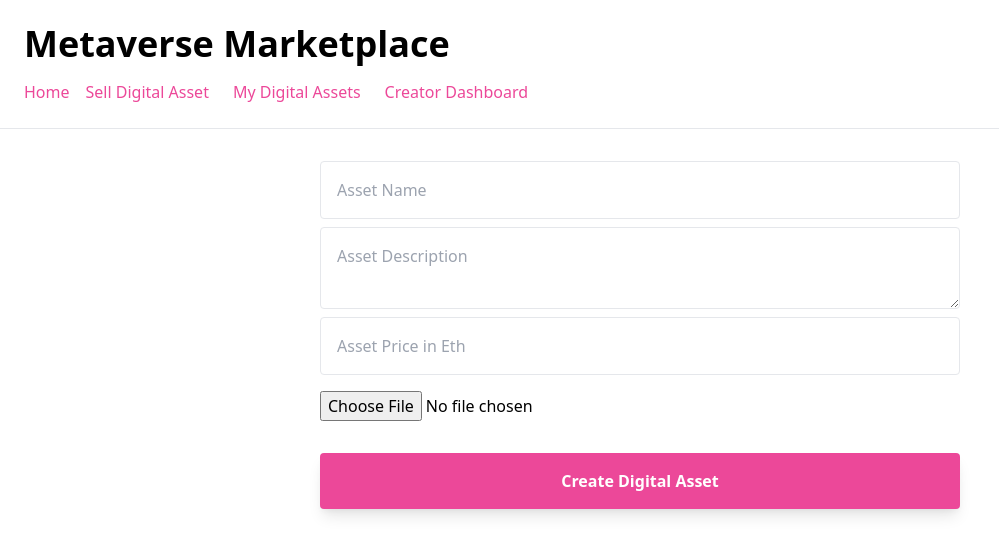
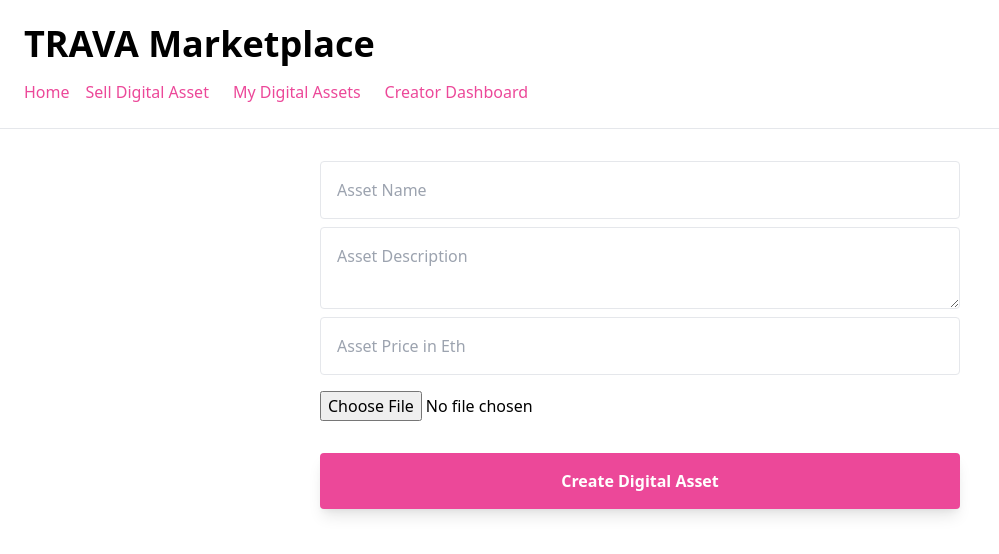
Before and after one commit to ducchinhbka/nft-marketplace, a Next.js app: page /create-item in a window 1280 px wide. Shown: the top 554 px of the page, without its empty margins (0-999 px from the left). Built offline with nearby package versions, Linux system fonts and the light colour scheme; what ipfs-http-client would draw is missing.

Commit message:
fix a little

```diff
--- a/config.js
+++ b/config.js
@@ -1,2 +1,2 @@
-export const nftmarketaddress = "0x9fE46736679d2D9a65F0992F2272dE9f3c7fa6e0";
-export const nftaddress = "0xCf7Ed3AccA5a467e9e704C703E8D87F634fB0Fc9";
+export const nftmarketaddress = "0x5FbDB2315678afecb367f032d93F642f64180aa3";
+export const nftaddress = "0xe7f1725E7734CE288F8367e1Bb143E90bb3F0512";
--- a/pages/_app.js
+++ b/pages/_app.js
@@ -5,7 +5,7 @@ function MyApp({ Component, pageProps }) {
   return (
     <div>
       <nav className="border-b p-6">
-        <p className="text-4xl font-bold">Metaverse Marketplace</p>
+        <p className="text-4xl font-bold">TRAVA Marketplace</p>
         <div className="flex mt-4">
           <Link href="/">
             <a className="mr-4 text-pink-500">
```
